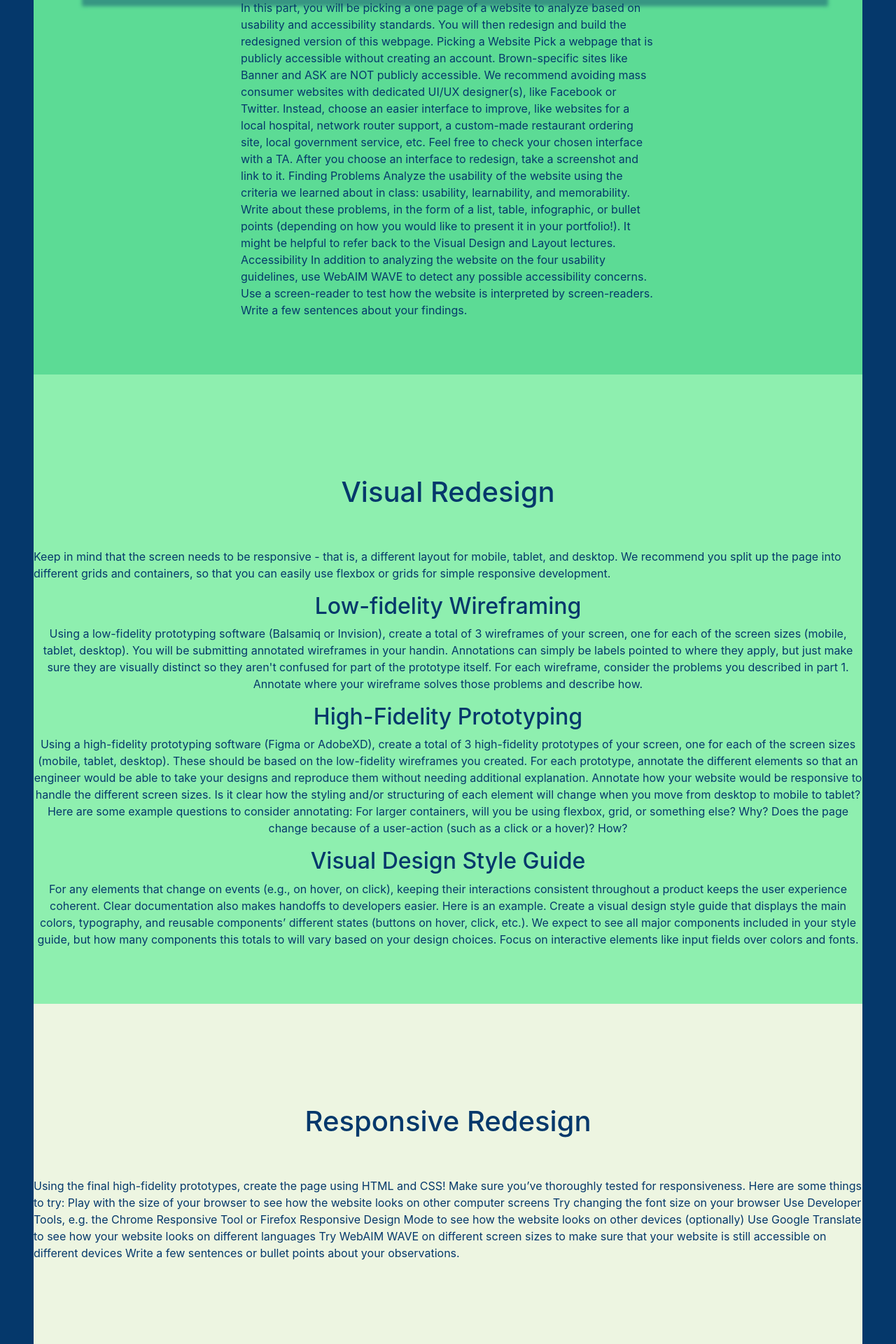
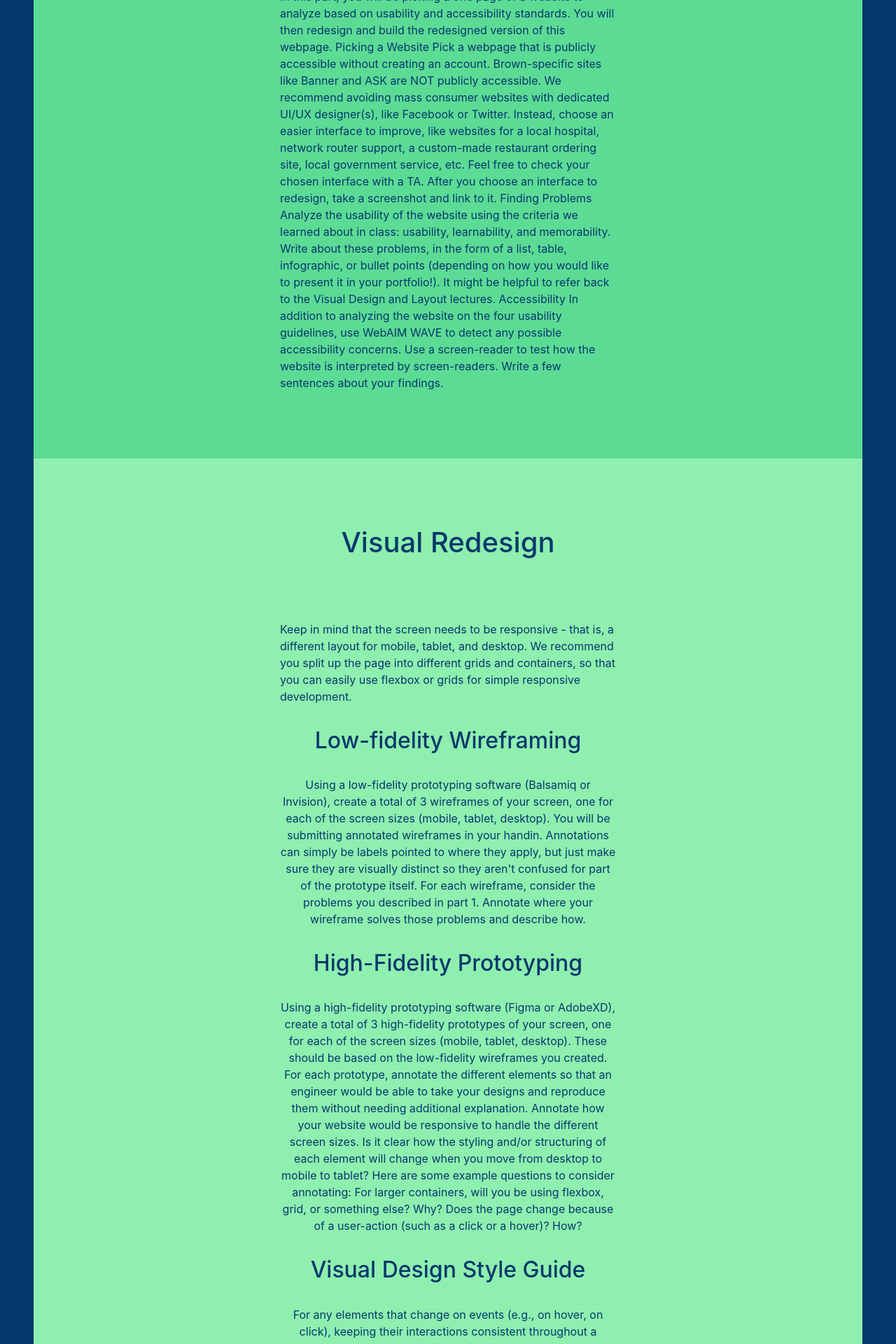
Before and after one commit to emmiehe/responsive-redesign, a PHP site: page / in a window 1280 px wide. Shown: the part 2391-4311 px from the top of the page at 70% size. Run offline with PHP 8.4, Linux system fonts and the light colour scheme.

Commit message:
better text styling

```diff
--- a/home.html
+++ b/home.html
@@ -35,9 +35,9 @@
     <div id="section-one" class="d-flex flex-column text-center justify-content-around align-items-around">
       <h1>Identifying Usability Problems</h1>
       <div class="d-flex flex-row justify-content-around align-items-center flex-wrap">
-	<img src="./img/simplewash-screencapture.png" alt="A screencapture of the homepage of simplewash.us" style="height: 100rem; max-width: 90%">
+	<img src="./img/simplewash-screencapture.png" alt="A screencapture of the homepage of simplewash.us" style="height: 100rem; max-width: 100%">
 	<!-- <p style="text-left">The website I picked was simplewash.us.</p> -->
-	<p class="text-left" style="max-width: 50%;">In this part, you will be picking a one page of a website to analyze based on usability and accessibility standards. You will then redesign and build the redesigned version of this webpage.
+	<p class="text-left">In this part, you will be picking a one page of a website to analyze based on usability and accessibility standards. You will then redesign and build the redesigned version of this webpage.
 Picking a Website
 Pick a webpage that is publicly accessible without creating an account. Brown-specific sites like Banner and ASK are NOT publicly accessible. We recommend avoiding mass consumer websites with dedicated UI/UX designer(s), like Facebook or Twitter. Instead, choose an easier interface to improve, like websites for a local hospital, network router support, a custom-made restaurant ordering site, local government service, etc. Feel free to check your chosen interface with a TA. After you choose an interface to redesign, take a screenshot and link to it.
 Finding Problems
@@ -74,7 +74,7 @@ Does the page change because of a user-action (such as a click or a hover)? How?
       </div>
     </div>
 
-    <div id="section-three" class="d-flex flex-column justify-content-center align-items-center">
+    <div id="section-three" class="d-flex flex-column text-center justify-content-center align-items-center">
       <h1>Responsive Redesign</h1>
 
       <p>Using the final high-fidelity prototypes, create the page using HTML and CSS! Make sure you’ve thoroughly tested for responsiveness. Here are some things to try:
--- a/index.css
+++ b/index.css
@@ -59,6 +59,10 @@ img {
 }
 
 h1{
-    padding-top: 3rem;
     padding-bottom: 3rem;
 }
+
+p{
+    max-width: 30rem;
+    margin: 2rem;
+}
```
